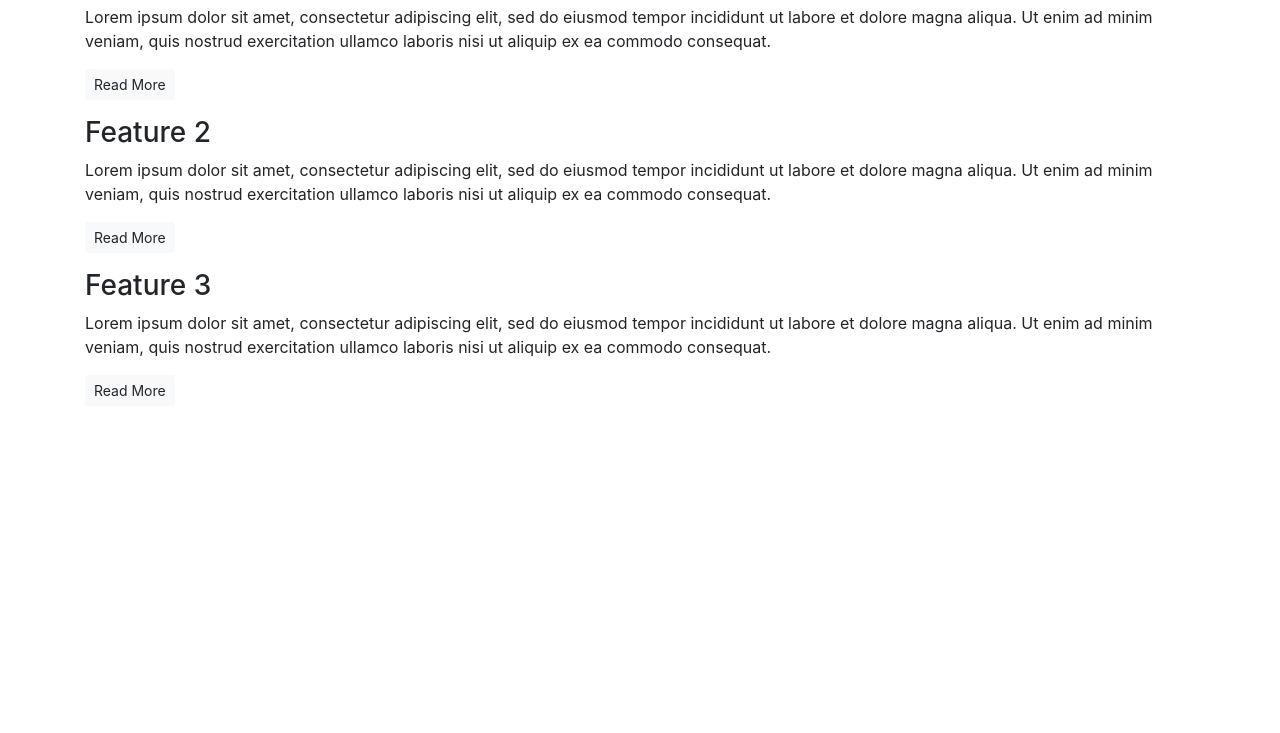
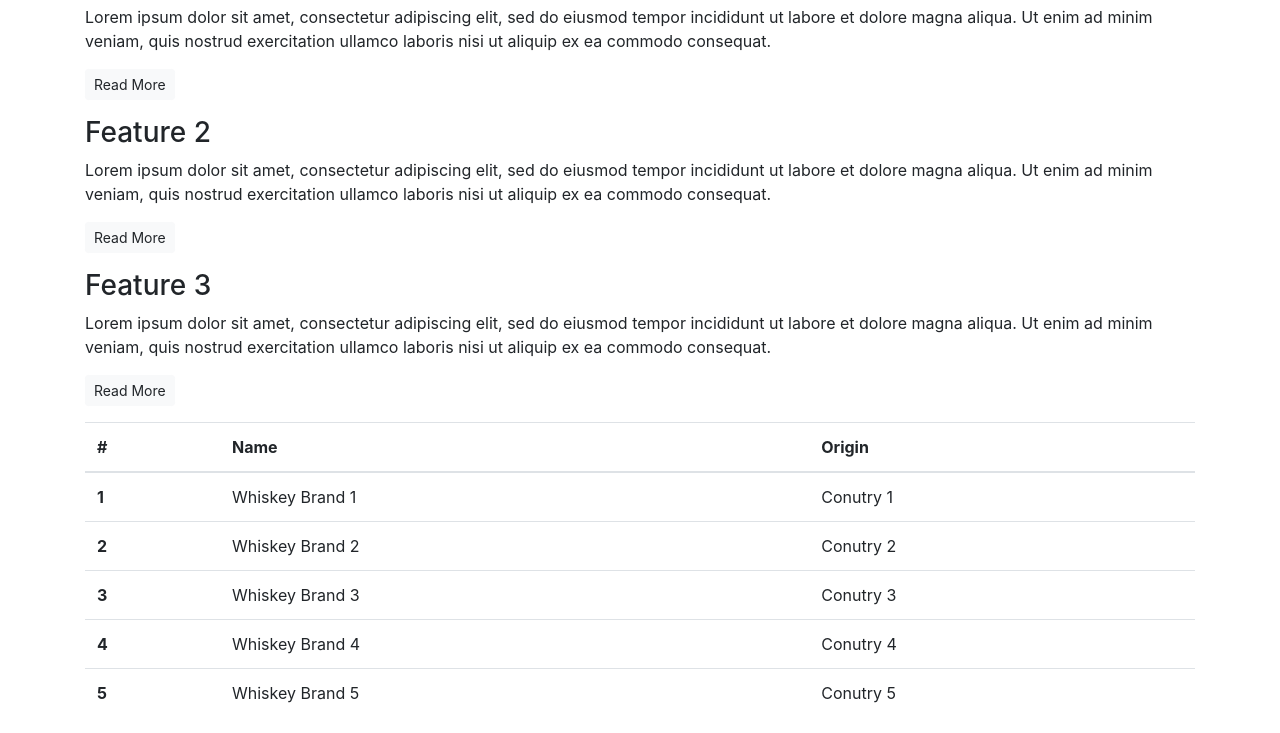
Before and after one commit to pirzer/Level-4-A, a plain HTML site: page index.html in a window 1280 px wide. Shown: the part 537-1270 px from the top of the page. Before the commit the page ends 959 px from the top, so only its background shows below. Drawn offline with nearby package versions, Linux system fonts and the light colour scheme.

Commit message:
adding table for the example

```diff
--- a/index.html
+++ b/index.html
@@ -57,6 +57,45 @@
             </div>
         </section>
         <!-- /.features -->
+
+        <!-- Monthly favorites -->
+        <table class="table">
+            <thead>
+              <tr>
+                <th scope="col">#</th>
+                <th scope="col">Name</th>
+                <th scope="col">Origin</th>
+              </tr>
+            </thead>
+            <tbody>
+              <tr>
+                <th scope="row">1</th>
+                <td>Whiskey Brand 1</td>
+                <td>Conutry 1</td>
+              </tr>
+              <tr>
+                <th scope="row">2</th>
+                <td>Whiskey Brand 2</td>
+                <td>Conutry 2</td>
+              </tr>
+              <tr>
+                <th scope="row">3</th>
+                <td>Whiskey Brand 3</td>
+                <td>Conutry 3</td>
+              </tr>
+              <tr>
+                <th scope="row">4</th>
+                <td>Whiskey Brand 4</td>
+                <td>Conutry 4</td>
+              </tr>
+              <tr>
+                <th scope="row">5</th>
+                <td>Whiskey Brand 5</td>
+                <td>Conutry 5</td>
+              </tr>
+            </tbody>
+        </table>
+
     </article>
 </body>
 
```
